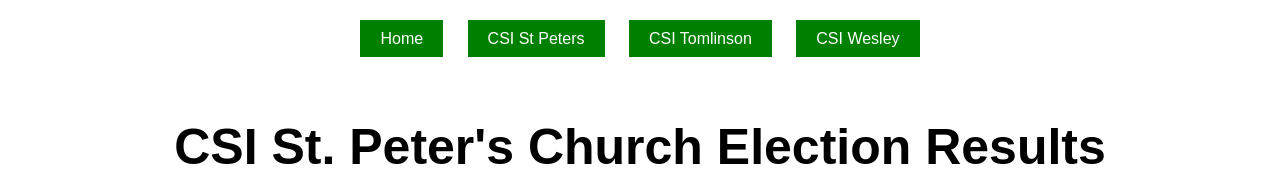
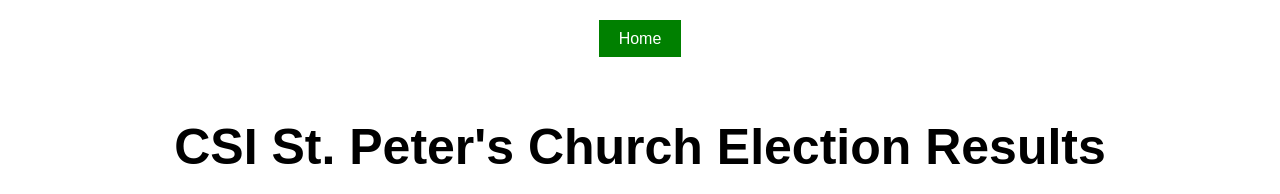
Before and after one commit to csi-church/elections, a plain HTML site: page st_peters.html in a window 1280 px wide. Shown: the top 194 px of the page. Drawn offline with Linux system fonts and the light colour scheme.

Commit message:
Update st_peters.html

```diff
--- a/st_peters.html
+++ b/st_peters.html
@@ -11,18 +11,14 @@
         <nav>
             <ul>
                 <li><a href="index.html">Home</a></li>
-                <li><a href="st_peters.html">CSI St Peters</a></li>
-                <li><a href="tomlinson.html">CSI Tomlinson</a></li>
-                <li><a href="wesley.html">CSI Wesley</a></li>
+
             </ul>
         </nav>
     </header>
 
     <main>
         <h1>CSI St. Peter's Church Election Results</h1>
-        <iframe src="YOUR_GOOGLE_SHEET_URL_HERE" style="width:100%; height:500px;"></iframe>
-    </main>
-
+        <iframe src="https://docs.google.com/spreadsheets/d/e/2PACX-1vQBH9OzCm65Yr5zn3_PtPBJhGWs2-QEjo-3aYEI6jAOnzMUcKmWVj4S9opg8JHviQ/pubhtml?gid=1013374554&amp;single=true&amp;widget=true&amp;height=1000px&amp;headers=false"></iframe>
     <div class="footer">
         <p>PC ELECTIONS RESULTS</p>
         <p>Bangalore, Karnataka, IN | joelsumanth@gmail.com | 9886077441</p>
```
